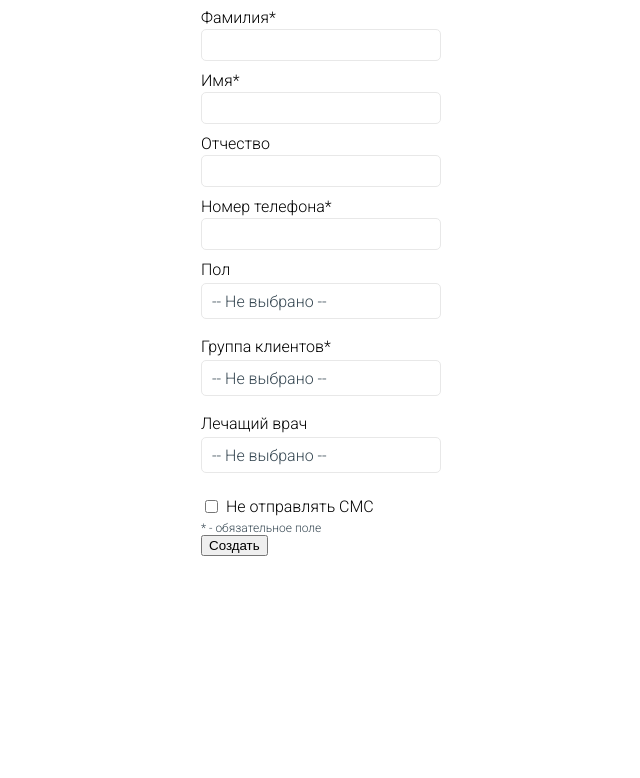
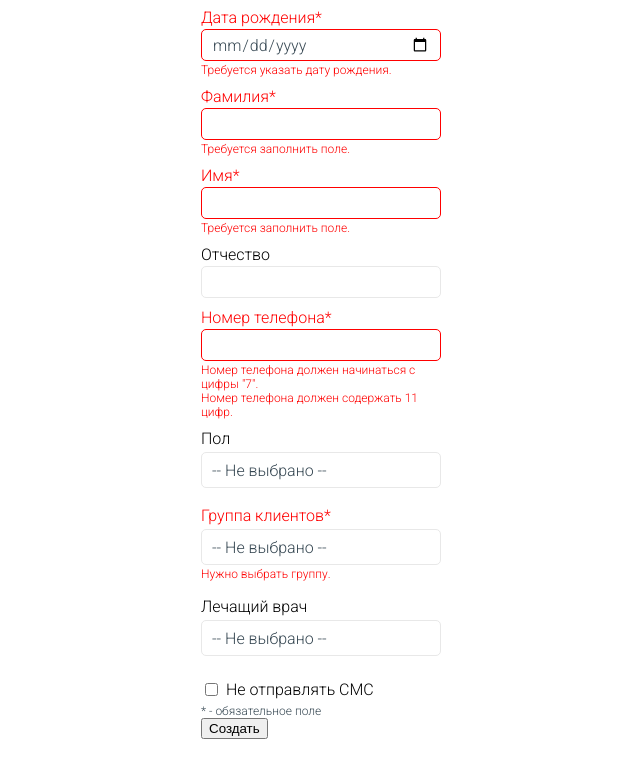
Before and after one commit to 0x9c40/meds-test-form, a Vue app: page / in a window 1280 px wide. Both pictures are taken after a click on the button "Создать". Shown: the top 778 px of the page, without its empty margins (319-959 px from the left). Built offline with nearby package versions, Linux system fonts and the light colour scheme.

Commit message:
Add FormDatePicker component.

```diff
--- /dev/null
+++ b/src/components/ClientForm/FormDatePicker.vue
@@ -0,0 +1,89 @@
+<template>
+  <div class="form-date-picker">
+    <label
+      class="form-date-picker__label"
+      :class="{ 'form-date-picker__label--error': error }"
+      :for="name"
+      >{{ label }}</label
+    >
+    <input
+      :id="name"
+      type="date"
+      :name="name"
+      class="form-date-picker__input"
+      :class="{ 'form-date-picker__input--error': error }"
+      @input="$emit('input', $event.target.value)"
+    />
+    <div class="form-date-picker-error">
+      <slot></slot>
+    </div>
+  </div>
+</template>
+
+<script>
+export default {
+  name: "FormDatePicker",
+
+  props: {
+    label: {
+      default: "",
+      type: String,
+    },
+    name: {
+      default: "",
+      type: String,
+    },
+    error: {
+      default: false,
+      type: Boolean,
+    },
+  },
+};
+</script>
+
+<style lang="scss">
+.form-date-picker {
+  margin-bottom: 10px;
+
+  &__label {
+    font-family: "Roboto", sans-serif;
+    display: inline-block;
+    margin-bottom: 2px;
+
+    &--error {
+      color: red;
+    }
+  }
+
+  &__input {
+    font-family: "Roboto", sans-serif;
+    color: #374853;
+    border: 1px solid #e8e8e8;
+    border-radius: 5px;
+    width: 100%;
+    height: 32px;
+    padding: 0 10px;
+    font-size: 16px;
+    transition: border 0.1s ease;
+
+    &--error {
+      border-color: red;
+    }
+
+    &:hover {
+      border-color: #cfcfcf;
+    }
+
+    &:focus {
+      border-color: #a8a8a8;
+      outline: none;
+    }
+  }
+}
+.form-date-picker-error {
+  font-family: "Roboto", sans-serif;
+  color: red;
+  font-size: 12px;
+  margin-top: 2px;
+}
+</style>
--- a/src/components/ClientForm/sections/Attributes.vue
+++ b/src/components/ClientForm/sections/Attributes.vue
@@ -1,5 +1,13 @@
 <template>
   <div class="form-section">
+    <FormDatePicker
+      v-model="$v.DOB.$model"
+      label="Дата рождения*"
+      name="DOB"
+      :error="$v.DOB.$error && toucher"
+    >
+      <div v-if="DOBRequiredError">Требуется указать дату рождения.</div>
+    </FormDatePicker>
     <FormInput
       v-model.trim="$v.surname.$model"
       label="Фамилия*"
@@ -48,7 +56,6 @@
       <div v-if="clientGroupsRequiredError">Нужно выбрать группу.</div>
     </FormSelector>
     <FormSelector :options="practitioners" label="Лечащий врач" />
-    <!-- v-model="doNotSendSMS" -->
     <FormCheckbox
       v-model="doNotSendSMS"
       name="doNotSendSMS"
@@ -63,6 +70,7 @@ import FormInput from "../FormInput.vue";
 import PhoneInput from "../PhoneInput.vue";
 import FormSelector from "../FormSelector.vue";
 import FormCheckbox from "../FormCheckbox.vue";
+import FormDatePicker from "../FormDatePicker.vue";
 
 export default {
   name: "AttributesSection",
@@ -72,6 +80,7 @@ export default {
     PhoneInput,
     FormSelector,
     FormCheckbox,
+    FormDatePicker,
   },
 
   props: {
@@ -86,6 +95,7 @@ export default {
       surname: "",
       name: "",
       patronymic: "",
+      DOB: "",
       phoneNumber: "",
       genderList: ["Женский", "Мужской"],
       clientGroups: ["VIP", "Проблемные", "ОМС"],
@@ -118,6 +128,9 @@ export default {
     selectedClientGroup: {
       required,
     },
+    DOB: {
+      required,
+    },
   },
 
   computed: {
@@ -136,6 +149,9 @@ export default {
     },
     nameMinLengthError() {
       return !this.$v.name.minLength && this.$v.name.$dirty && this.toucher;
+    },
+    DOBRequiredError() {
+      return !this.$v.DOB.required && this.$v.DOB.$dirty && this.toucher;
     },
     phoneNumberStartsWithSevenError() {
       return (
@@ -163,6 +179,7 @@ export default {
   watch: {
     touch() {
       this.toucher = true;
+      this.$v.$touch();
     },
   },
 
```
